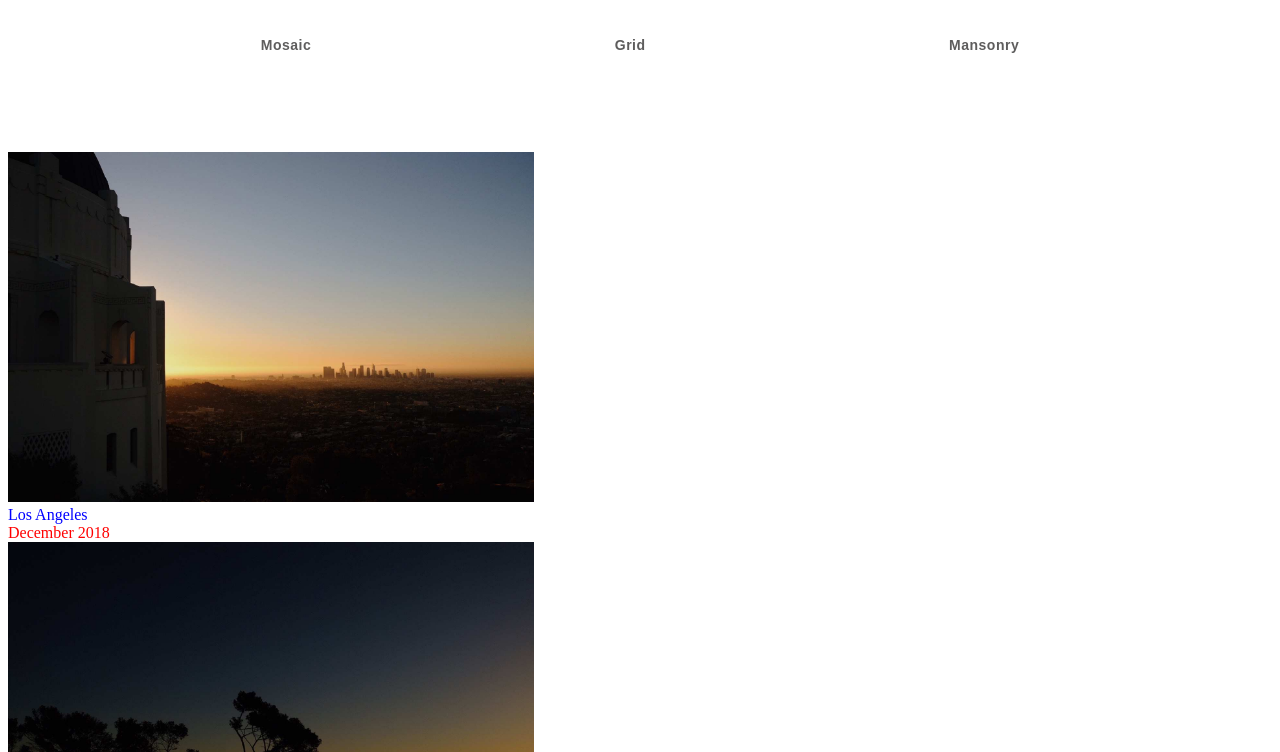
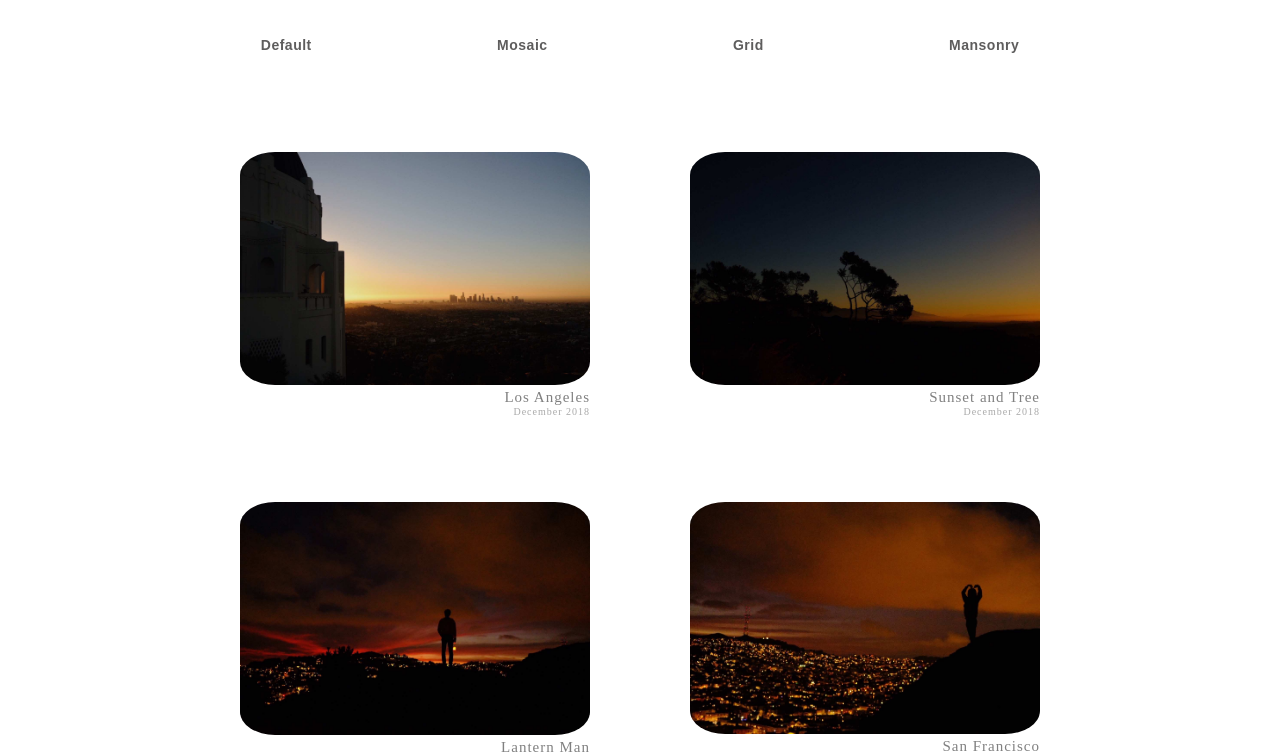
Before and after one commit to Tiffany0410/SandboxGallery, a plain HTML site: page examples.html in a window 1280 px wide. Shown: the part 48-800 px from the top of the page. Drawn offline with nearby package versions, Linux system fonts and the light colour scheme.

Commit message:
added templates

```diff
--- a/examples.html
+++ b/examples.html
@@ -28,6 +28,9 @@
          </div>
          <div class='navbar'>
             <div>
+               <a onclick="templateDefault()"><h4>Default</h4></a>
+            </div>
+            <div>
                <a onclick="templateMosaic()"><h4>Mosaic</h4></a>
             </div>
             <div>
--- a/examples.js
+++ b/examples.js
@@ -1,20 +1,28 @@
-const gallery = new GalleryGenerator([
+photoList = [
     {name: "photo1", path: 'photos/a.jpg', caption: 'Los Angeles', date: 'December 2018'},
-    {name: "photo2", path: 'photos/a1.jpg', caption: 'Sunset', date: 'December 2018'},
-    {name: "photo3", path: 'photos/a2.jpg', caption: 'San Francisco', date: 'December 2018'},
-    {name: "photo4", path: 'photos/a3.jpg', caption: 'San Francisco', date: 'December 2018'}], null);
-gallery.makeGallery();
-gallery.showCaption();
-gallery.showDate();
+    {name: "photo2", path: 'photos/a1.jpg', caption: 'Sunset and Tree', date: 'December 2018'},
+    {name: "photo3", path: 'photos/a2.jpg', caption: 'Lantern Man', date: 'December 2018'},
+    {name: "photo4", path: 'photos/a3.jpg', caption: 'San Francisco', date: 'December 2018'},
+    {name: "photo5", path: 'photos/a4.jpg', caption: 'San Diego', date: 'January 2019'},
+]
+
+const gallery = new GalleryGenerator('default', true, true);
+gallery.makeGallery(photoList.slice(0, 4));
+
+function templateDefault() {
+    gallery.makeGallery(photoList.slice(0, 4));
+    gallery.setTemplate('default');
+}
 
 function templateMosaic() {
-    gallery.templateMosaic();
+    gallery.setImage(photoList.slice(0,5));
+    gallery.setTemplate('mosaic');
 }
 
 function templateGrid() {
-    gallery.templateGrid();
+    gallery.setTemplate('grid');
 }
 
 function templateMansonry() {
-    gallery.templateMansonry();
+    gallery.setTemplate('mansonry');
 }
--- a/sandboxGallery.js
+++ b/sandboxGallery.js
@@ -5,34 +5,45 @@ console.log('SCRIPT: Creating and loading Sandbox Gallery  JS library')
 // photo = {
 //     photoName: {photoPath, caption, time}
 // }
-function GalleryGenerator(photos, template) {
-    this.numPhoto = photos.length
+function GalleryGenerator(template, caption, date) {
+    this.photos = []
     this.template = template
-    this.photos = photos
+    this.caption = caption
+    this.date = date
 }
 
 GalleryGenerator.prototype = {
 
-    makeGallery: function() {
+    makeGallery: function(photoList) {
         const gallery = document.createElement('div');
         gallery.id = 'sandboxgallery';
-        gallery.style.cssText = 'width:40px; height: 40px; background-color: Aqua;';
+        // gallery.style.cssText = 'width: 100%; display: flex; justify-content: space-between; flex-wrap: wrap; margin-left: 1.5%;';
+        // gallery.style.cssText = 'width: 800px; display: flex; justify-content: space-between; flex-wrap: wrap; margin-left: auto; margin-right: auto;';
 
         const body = $('body');
 		body.append(gallery);
-        this.setImage();
+        this.setImage(photoList);
+        if (this.caption) {
+            this.showCaption();
+        }
+        if (this.date) {
+            this.showDate();
+        }
+        this.setTemplate(this.template);
     },
 
-    // parameter = array of image?
-    setImage: function() {
+    setImage: function(photoList) {
+        this.photos = photoList;
         const gallery = document.getElementById('sandboxgallery');
+        gallery.querySelectorAll('*').forEach(n => n.remove());
         this.photos.map(photo => {
             const div = document.createElement('div');
             const img = document.createElement('img');
             div.id = photo.name;
+            img.id = photo.name + '_img';
             img.src = photo.path;
-            div.style.cssText = 'width: 350px;'
-            img.style.cssText = 'height: 350px';
+            div.style.cssText = 'width: 350px; height: 350px'
+            img.style.cssText = 'width: 350px';
             gallery.appendChild(div);
             div.append(img);
         });
@@ -42,10 +53,9 @@ GalleryGenerator.prototype = {
         this.photos.map(photo => {
             const img_div = document.getElementById(photo.name);
             const caption = document.createElement('span');
-            caption.style.cssText = 'display: block; color: blue; width: 100%;'
             caption.innerHTML = photo.caption;
+            caption.id = photo.name + '_caption';
             img_div.append(caption);
-            console.log(photo.caption);
         });
     },
 
@@ -53,10 +63,9 @@ GalleryGenerator.prototype = {
         this.photos.map(photo => {
             const img_div = document.getElementById(photo.name);
             const date = document.createElement('span');
-            date.style.cssText = 'display: block; color: red; width: 100%;'
             date.innerHTML = photo.date;
+            date.id = photo.name + '_date';
             img_div.append(date);
-            console.log(photo.date);
         });
     },
 
@@ -76,8 +85,20 @@ GalleryGenerator.prototype = {
     },
 
     // parameter = templateName
-    changeTemplate: function() {
-
+    setTemplate: function(templateName) {
+        this.templates = templateName;
+        if (templateName === 'mosaic') {
+            this.templateMosaic();
+        }
+        else if (templateName === 'grid') {
+            this.templateGrid();
+        }
+        else if (templateName === 'monsonry') {
+            this.templateMansonry();
+        }
+        else {
+            this.templateDefault();
+        }
     },
 
     showTemplate: function() {
@@ -87,7 +108,34 @@ GalleryGenerator.prototype = {
         }
     },
 
+    templateDefault: function() {
+        const gallery = document.getElementById('sandboxgallery');
+        gallery.style.cssText = 'width: 800px; display: flex; justify-content: space-between; flex-wrap: wrap; margin-left: auto; margin-right: auto;';
+
+        this.photos.map(photo => {
+            const div = document.getElementById(photo.name);
+            const img = document.getElementById(photo.name + '_img');
+            const caption = document.getElementById(photo.name + '_caption');
+            const date = document.getElementById(photo.name + '_date');
+            // if (div) {
+            //     div.style.cssText = 'background-color: pink;'
+            // }
+            if (img) {
+                img.style.cssText = 'width: 350px; border-radius: 10%;'
+            }
+            if (caption) {
+                caption.style.cssText = 'display: block; width: 100%; color: gray; letter-spacing: 1px; text-align: right; font-size: 15px; font-weight: 400;';
+            }
+            if (date) {
+                date.style.cssText = 'display: block; width: 100%; color: darkgray; letter-spacing: 1px; text-align: right; font-size: 10px; font-weight: 200;';
+            }
+        })
+        console.log('template default');
+    },
+
     templateMosaic: function() {
+        const gallery = document.getElementById('sandboxgallery');
+        gallery.style.cssText = 'width: 100%; display: flex; justify-content: space-between; flex-wrap: wrap;';
         console.log('template mosaic');
     },
 
```
Also changed, not shown: photos/a10.jpg (added), photos/a11.jpg (added), photos/a12.jpg (added), photos/a13.jpg (added), photos/a14.jpg (added), photos/a15.jpg (added), photos/a4.jpg (added), photos/a5.jpg (added), photos/a6.jpg (added), photos/a7.jpg (added), photos/a8.jpg (added), photos/a9.jpg (added).
